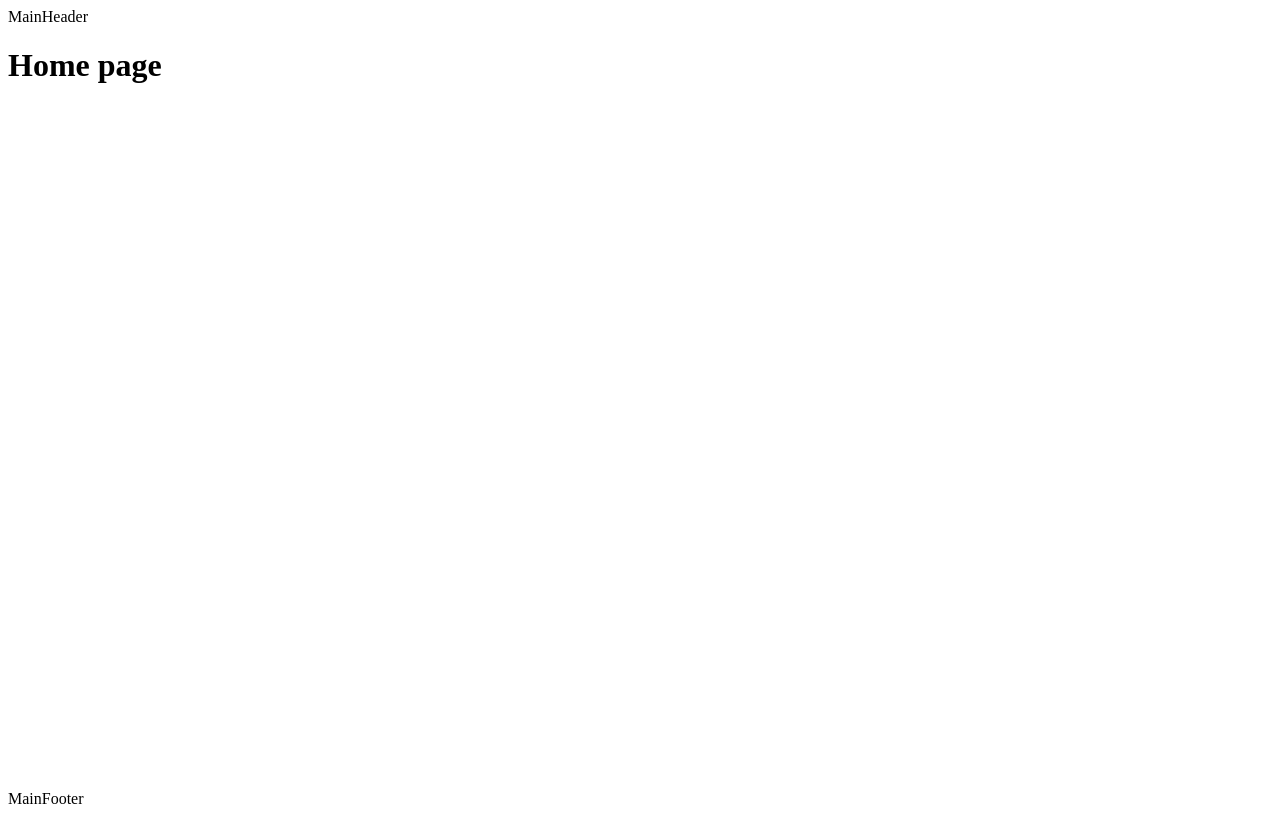
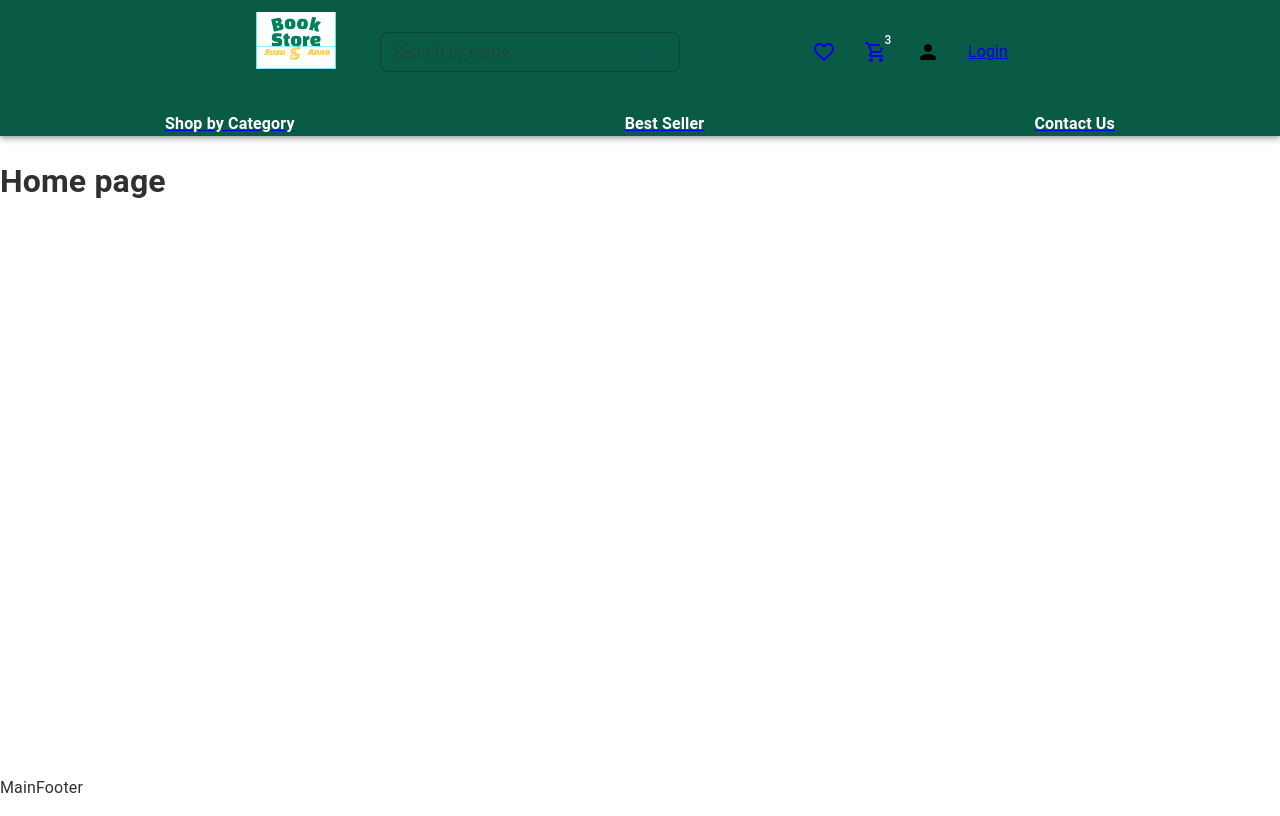
Before and after one commit to thaobuihb/book-store-fe-thao, a React (Create React App) app: page / in a window 1280 px wide. Built offline with nearby package versions, Linux system fonts and the light colour scheme; no server answers.

Commit message:
main header

```diff
--- a/src/App.js
+++ b/src/App.js
@@ -2,13 +2,15 @@ import React from "react";
 import { BrowserRouter } from "react-router-dom";
 import Router from "./routes/index";
 import { AuthProvider } from "./contexts/AuthContext";
-// import ThemeProvider from "./theme";
+import ThemeProvider from "./theme";
 
 function App() {
   return (
     <AuthProvider>
       <BrowserRouter>
-        <Router />
+        <ThemeProvider>
+          <Router />
+        </ThemeProvider>
       </BrowserRouter>
     </AuthProvider>
   );
--- a/src/components/Logo.js
+++ b/src/components/LogoB.js
@@ -2,10 +2,10 @@ import { Link as RouterLink } from "react-router-dom";
 import { Box } from "@mui/material";
 import logoImg from "../logo.png";
 
-function Logo({ disabledLink = false, sx }) {
+function LogoB({ disabledLink = false, sx }) {
   const logo = (
-    <Box sx={{ width: 80, height: 80, ...sx }}>
-      <img src={logoImg} alt="logo" width="150%" />
+    <Box sx={{ width: 40, height: 40, ...sx }}>
+      <img src={logoImg} alt="logo" width="100%" />
     </Box>
   );
 
@@ -16,4 +16,4 @@ function Logo({ disabledLink = false, sx }) {
   return <RouterLink to="/">{logo}</RouterLink>;
 }
 
-export default Logo;
+export default LogoB;
--- a/src/components/SearchInput.js
+++ b/src/components/SearchInput.js
@@ -0,0 +1,40 @@
+import React, { useState } from "react";
+
+import { IconButton, InputAdornment, TextField } from "@mui/material";
+import SearchIcon from "@mui/icons-material/Search";
+
+function SearchInput({ handleSubmit }) {
+  const [searchQuery, setSearchQuery] = useState("");
+
+  const onSubmit = (e) => {
+    e.preventDefault();
+    handleSubmit(searchQuery);
+  };
+
+  return (
+    <form onSubmit={onSubmit}>
+      <TextField
+        value={searchQuery}
+        placeholder="Search by name"
+        onChange={(event) => setSearchQuery(event.target.value)}
+        sx={{ width: 300 }}
+        size="small"
+        InputProps={{
+          endAdornment: (
+            <InputAdornment position="end">
+              <IconButton
+                type="submit"
+                color="primary"
+                aria-label="search by name"
+              >
+                <SearchIcon />
+              </IconButton>
+            </InputAdornment>
+          ),
+        }}
+      />
+    </form>
+  );
+}
+
+export default SearchInput;
--- a/src/layouts/BlankLayout.js
+++ b/src/layouts/BlankLayout.js
@@ -1,7 +1,7 @@
 import { Outlet } from "react-router-dom";
 import { styled } from "@mui/material/styles";
-import Logo from "../components/logo";
 import { Stack } from "@mui/material";
+import LogoB from "../components/LogoB";
 
 const HeaderStyle = styled("header")(({ theme }) => ({
   top: "10%",
@@ -14,7 +14,7 @@ function BlankLayout() {
   return (
     <Stack minHeight="100vh" justifyContent="center" alignItems="center">
       <HeaderStyle>
-        <Logo sx={{ width: 80, height: 80 }}/>
+        <LogoB sx={{ width: 80, height: 80 }}/>
       </HeaderStyle>
       <Outlet />
     </Stack>
--- a/src/layouts/MainHeader.js
+++ b/src/layouts/MainHeader.js
@@ -1,9 +1,218 @@
-import React from 'react'
+import React, { useState } from "react";
+import {
+  AppBar,
+  Box,
+  Toolbar,
+  IconButton,
+  Badge,
+  Typography,
+  Menu,
+  MenuItem,
+} from "@mui/material";
+import ShoppingCartOutlinedIcon from "@mui/icons-material/ShoppingCartOutlined";
+import FavoriteBorderIcon from "@mui/icons-material/FavoriteBorder";
+import PersonIcon from "@mui/icons-material/Person"; // Import the person icon
+import LogoB from "../components/LogoB";
+import SearchInput from "../components/SearchInput";
+import { Link as RouterLink } from "react-router-dom";
+
+const handleSearch = (query) => {
+  console.log("Search query:", query);
+  // Logic xử lý tìm kiếm
+};
 
 function MainHeader() {
+  const isAuthenticated = false; // Thiết lập là false để mô phỏng trạng thái chưa đăng nhập
+  const cartItemCount = 3;
+
+  const [anchorEl, setAnchorEl] = useState(null);
+
+  const handleMenu = (event) => {
+    setAnchorEl(event.currentTarget);
+  };
+
+  const handleClose = () => {
+    setAnchorEl(null);
+  };
+
   return (
-    <div>MainHeader</div>
-  )
+    <Box>
+      <AppBar position="static" color="primary">
+        <Toolbar sx={{ justifyContent: "center", alignItems: "center" }}>
+          {/* LogoB */}
+          <IconButton
+            size="large"
+            edge="start"
+            color="inherit"
+            aria-label="menu"
+            sx={{ mr: 2 }}
+          >
+            <LogoB sx={{ width: 80, height: 80 }} />
+          </IconButton>
+
+          {/* Search Box */}
+          <Box
+            sx={{
+              display: "flex",
+              alignItems: "center",
+              flexGrow: 1,
+              maxWidth: "400px",
+              mx: 2,
+            }}
+          >
+            <SearchInput handleSubmit={handleSearch} />
+          </Box>
+
+          {/* User Menu, Wishlist, Cart */}
+          <Box
+            sx={{
+              display: "flex",
+              alignItems: "center",
+              justifyContent: "center",
+              mx: 2,
+            }}
+          >
+            {/* Wishlist */}
+            <RouterLink to={"/wishlist/:userId"}>
+              <IconButton
+                size="large"
+                edge="start"
+                color="inherit"
+                aria-label="wishlist"
+                sx={{ mr: 2 }}
+              >
+                <FavoriteBorderIcon />
+              </IconButton>
+            </RouterLink>
+            {/* Cart */}
+            <RouterLink to={"/cart/:userId"}>
+              <IconButton
+                size="large"
+                edge="start"
+                color="inherit"
+                aria-label="menu"
+                sx={{ mr: 2 }}
+              >
+                <Badge badgeContent={cartItemCount} color="primary">
+                  <ShoppingCartOutlinedIcon />
+                </Badge>
+              </IconButton>
+            </RouterLink>
+
+            {/* User Account */}
+            <RouterLink
+              to={"/admin/:userId"}
+              style={{ textDecoration: "none", color: "black" }}
+            >
+              <IconButton
+                size="large"
+                edge="start"
+                color="inherit"
+                aria-label="menu"
+                sx={{ mr: 2 }}
+              >
+                <PersonIcon />
+              </IconButton>
+            </RouterLink>
+            {!isAuthenticated ? (
+              <>
+                <RouterLink
+                  to={"/login"}
+                  sx={{ textDecoration: "none", color: "white", mx: 1 }}
+                >
+                  Login
+                </RouterLink>
+              </>
+            ) : (
+              <div>
+                <Typography
+                  onClick={handleMenu}
+                  variant="h6"
+                  component="div"
+                  sx={{
+                    flexGrow: 1,
+                    fontFamily: "Arial",
+                    fontSize: "16px",
+                    fontWeight: "bold",
+                    "&:hover": {
+                      opacity: 0.8,
+                      cursor: "pointer",
+                    },
+                    color: "white",
+                  }}
+                >
+                  User Name
+                </Typography>
+
+                <Menu
+                  id="menu-appbar"
+                  anchorEl={anchorEl}
+                  anchorOrigin={{ vertical: "bottom", horizontal: "left" }}
+                  transformOrigin={{ vertical: "top", horizontal: "left" }}
+                  open={Boolean(anchorEl)}
+                  onClose={handleClose}
+                  sx={{ mr: 0 }}
+                >
+                  <MenuItem onClick={handleClose}>Profile</MenuItem>
+                  <MenuItem onClick={handleClose}>Log out</MenuItem>
+                </Menu>
+              </div>
+            )}
+          </Box>
+        </Toolbar>
+
+        {/* Navigation Links */}
+        <Box
+          sx={{
+            display: "flex",
+            justifyContent: "space-around",
+            alignItems: "center",
+            mt: 1,
+          }}
+        >
+          <RouterLink to={"#"}>
+            <Typography
+              sx={{
+                mx: 5,
+                color: "white",
+                fontSize: "16px",
+                fontWeight: "bold",
+                textDecoration: "none",
+              }}
+            >
+              Shop by Category
+            </Typography>
+          </RouterLink>
+          <RouterLink to={"#"}>
+            <Typography
+              sx={{
+                mx: 5,
+                color: "white",
+                fontSize: "16px",
+                fontWeight: "bold",
+                textDecoration: "none",
+              }}
+            >
+              Best Seller
+            </Typography>
+          </RouterLink>
+          <RouterLink to={"/help"}>
+            <Typography
+              sx={{
+                mx: 5,
+                color: "white",
+                fontSize: "16px",
+                fontWeight: "bold",
+                textDecoration: "none",
+              }}
+            >
+              Contact Us
+            </Typography>
+          </RouterLink>
+        </Box>
+      </AppBar>
+    </Box>
+  );
 }
 
-export default MainHeader
+export default MainHeader;
--- a/src/pages/LoginPage.js
+++ b/src/pages/LoginPage.js
@@ -53,7 +53,7 @@ function LoginPage() {
 
     try {
       await auth.login({ email, password }, () => {
-        navigate(from, { replace: true });
+        navigate(from, { replace: true });// đẩy người dùng về nơi họ muốn đến
       });
     } catch (error) {
       reset();
--- /dev/null
+++ b/src/pages/WishlistPage.js
@@ -0,0 +1,9 @@
+import React from 'react'
+
+function WishlistPage() {
+  return (
+    <div>WishlistPage</div>
+  )
+}
+
+export default WishlistPage
--- a/src/routes/index.js
+++ b/src/routes/index.js
@@ -10,6 +10,7 @@ import RegisterPage from "../pages/RegisterPage";
 import UserProfilePage from "../pages/UserProfilePage";
 import HomePage from "../pages/homePage";
 import AdminPage from "../pages/adminPage";
+import WishlistPage from "../pages/WishlistPage";
 
 import MainLayout from "../layouts/MainLayout";
 import BlankLayout from "../layouts/BlankLayout";
@@ -32,6 +33,8 @@ function Router() {
       <Route path="user/:userId" element={<UserProfilePage />}/>
       <Route path="/help" element={<HelpCenter />}/>
       <Route path="admin/:userId" element={<AdminPage />}/>
+      <Route path="wishlist/:userId" element={<WishlistPage />}/>
+
 
     </Routes>
   );
--- /dev/null
+++ b/src/theme/index.js
@@ -0,0 +1,95 @@
+import { CssBaseline } from "@mui/material";
+import {
+  alpha,
+  createTheme,
+  ThemeProvider as MUIThemeProvider,
+} from "@mui/material/styles";
+// import customizeComponents from "./customizations";
+
+const PRIMARY = {
+  lighter: "#1f3c34",
+  light: "#0d3e31",
+  main: "#0a5b46",
+  dark: "#08473d",
+  darker: "#062e2a",
+  contrastText: "#FFF",
+};
+
+const SECONDARY = {
+  lighter: "#FFB74D",
+  light: "#FFA726",
+  main: "#FF9800",
+  dark: "#F57C00",
+  darker: "#EF6C00",
+  contrastText: "#FFF",
+};
+
+const SUCCESS = {
+  lighter: "#C8E6C9",
+  light: "#A5D6A7",
+  main: "#4CAF50",
+  dark: "#388E3C",
+  darker: "#2E7D32",
+  contrastText: "#FFF",
+};
+
+const GREY = {
+  0: "#212121",
+  100: "#303030",
+  200: "#424242",
+  300: "#616161",
+  400: "#757575",
+  500: "#BDBDBD",
+  600: "#E0E0E0",
+  700: "#F5F5F5",
+  800: "#FFFFFF",
+  900: "#F5F5F5",
+  500_8: alpha("#BDBDBD", 0.08),
+  500_12: alpha("#BDBDBD", 0.12),
+  500_16: alpha("#BDBDBD", 0.16),
+  500_24: alpha("#BDBDBD", 0.24),
+  500_32: alpha("#BDBDBD", 0.32),
+  500_48: alpha("#BDBDBD", 0.48),
+  500_56: alpha("#BDBDBD", 0.56),
+  500_80: alpha("#BDBDBD", 0.8),
+};
+
+
+function ThemeProvider({ children }) {
+  const themeOptions = {
+    palette: {
+      primary: PRIMARY,
+      secondary: SECONDARY,
+      success: SUCCESS,
+      text: {
+        primary: GREY[100],
+        secondary: GREY[200],
+        disabled: GREY[500],
+      },
+            background: { paper: "#fff", default: "#fff", neutral: GREY[200] },
+      action: {
+        active: GREY[600],
+        hover: GREY[500_8],
+        selected: GREY[500_16],
+        disabled: GREY[500_80],
+        disabledBackground: GREY[500_24],
+        focus: GREY[500_24],
+        hoverOpacity: 0.08,
+        disabledOpacity: 0.48,
+      },
+    },
+    shape: { borderRadius: 8 },
+  };
+
+  const theme = createTheme(themeOptions);
+//   theme.components = customizeComponents(theme);
+
+  return (
+    <MUIThemeProvider theme={theme}>
+      <CssBaseline />
+      {children}
+    </MUIThemeProvider>
+  );
+}
+
+export default ThemeProvider;
```
Also changed, not shown: src/routes/AuthRequire.js (added, +20 -0 lines).
